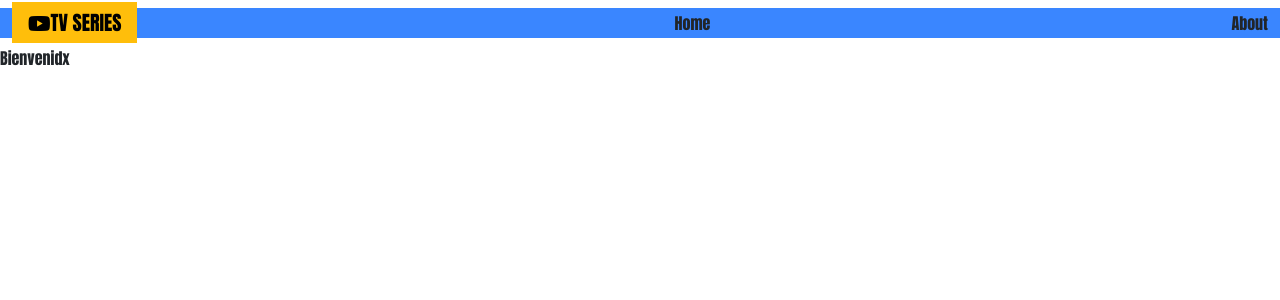
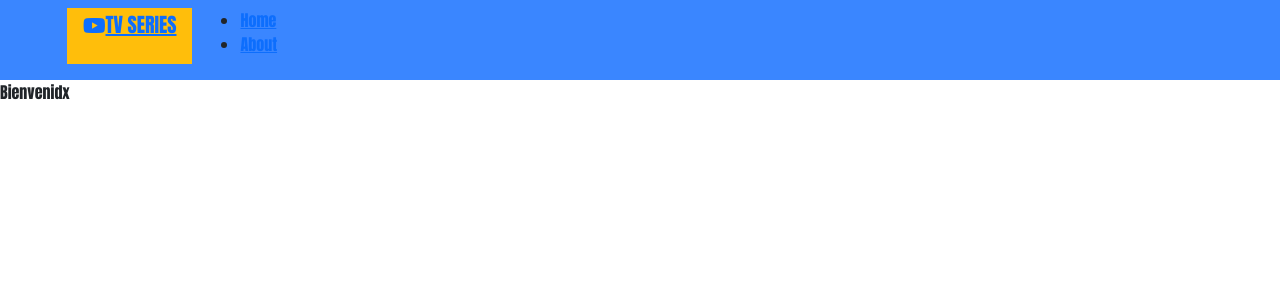
Before and after one commit to dAnny-00p/tv_search_app, a React (Vite) app in the folder tv-search/: page /home in a window 1280 px wide. Shown: the top 300 px of the page. Built offline with nearby package versions, Linux system fonts and the light colour scheme.

Commit message:
odio dar formato. No he pasado de la nav bar

```diff
--- a/tv-search/src/App.css
+++ b/tv-search/src/App.css
@@ -1,13 +1,19 @@
-.container-fluid {
-    background-color: #3a86ff;
-    align-items: start;
+.navbar {
+    padding: 14px;
+    background: #3a86ff;
 }
 
 .navbar-brand {
     background-color: #ffbe0b;
     padding: 14px 16px;
+    align-items: center;
 }
 
-.nav-link {
-    background-color: aqua;
+.container-fluid {
+    max-width: 1170px;
+    margin: auto;
 }
+.navbar__nav {
+    display: flex;
+    justify-content: space-between;
+}
--- a/tv-search/src/components/Header.jsx
+++ b/tv-search/src/components/Header.jsx
@@ -5,20 +5,22 @@ const Header = () => {
   return (
     <nav className='navbar'>
       <div className='container-fluid'>
-        <nav>
-          <NavLink className='navbar-brand' to='/home'>
+        <nav className='navbar__nav'>
+          <h2 className='navbar-brand'>
+          <NavLink to='/home'>
           <i className="fa-brands fa-youtube"></i>
             TV SERIES
           </NavLink>
+          </h2>
+          <ul>
+            <li>
+              <Link to='/home'>Home</Link>
+            </li>
+            <li>
+              <Link to='/about'>About</Link>
+            </li>
+          </ul>
         </nav>
-
-        <Link className='nav-link active' to='/home'>
-          Home
-        </Link>
-
-        <Link className='nav-link' to='/about'>
-          About
-        </Link>
       </div>
     </nav>
   )
```
